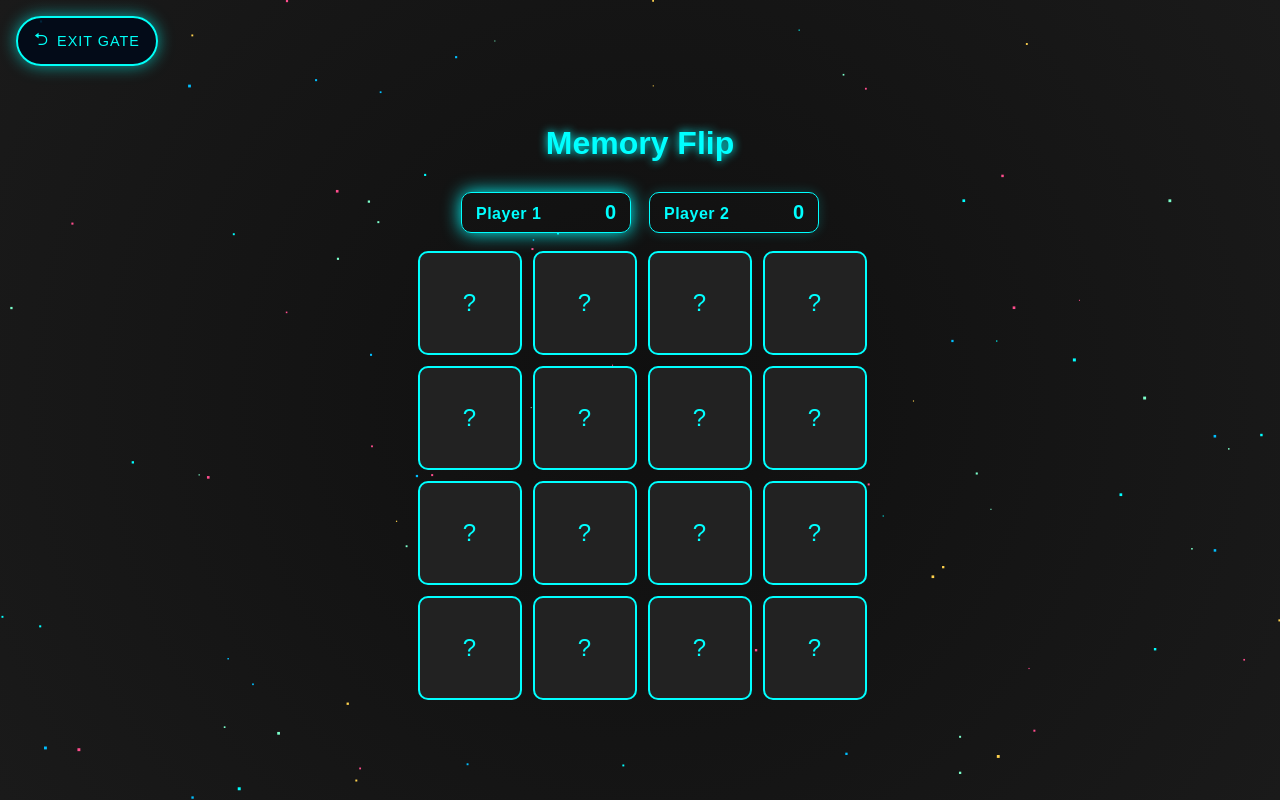
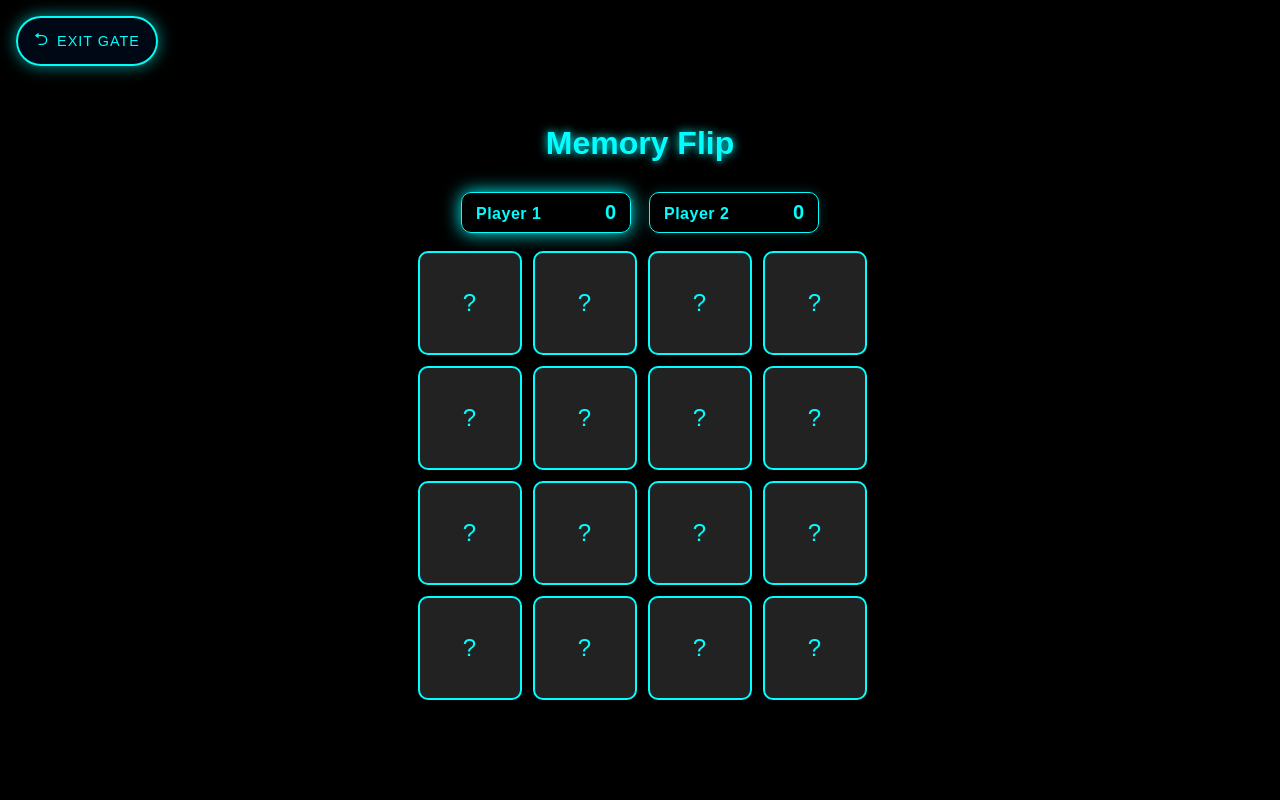
Before and after one commit to pranay-gole/Axion, a Flask app: page /memory in a window 1280 px wide. Run offline with Flask 3, Linux system fonts and the light colour scheme; a user stored in the database is signed in; data comes from the database, SQL or seed files in the repository; both versions use the stored data as it was after the commit.

Commit message:
Removed particle effect and switched to pitch-black background

```diff
--- a/static/games/memoryflip/particles.js
+++ /dev/null
@@ -1,38 +0,0 @@
-const canvas = document.getElementById('particles');
-const ctx = canvas.getContext('2d');
-let particles = [];
-const colors = ['#00ffff', '#ff4d8d', '#7cffcb', '#ffd24d', '#00bfff'];
-
-function resize() {
-  canvas.width = window.innerWidth;
-  canvas.height = window.innerHeight;
-}
-window.addEventListener('resize', resize);
-resize();
-
-function createParticle() {
-  return {
-    x: Math.random() * canvas.width,
-    y: Math.random() * canvas.height,
-    size: Math.random() * 2 + 1,
-    color: colors[Math.floor(Math.random() * colors.length)],
-    speedY: Math.random() * 1 + 0.5,
-  };
-}
-
-for (let i = 0; i < 100; i++) particles.push(createParticle());
-
-function draw() {
-  ctx.clearRect(0, 0, canvas.width, canvas.height);
-  for (let p of particles) {
-    ctx.fillStyle = p.color;
-    ctx.fillRect(p.x, p.y, p.size, p.size);
-    p.y += p.speedY;
-    if (p.y > canvas.height) {
-      p.y = 0;
-      p.x = Math.random() * canvas.width;
-    }
-  }
-  requestAnimationFrame(draw);
-}
-draw();
--- a/static/games/memoryflip/style.css
+++ b/static/games/memoryflip/style.css
@@ -177,3 +177,11 @@ button {
     font-size: 0.75rem;
   }
 }
+
+body {
+    background: #000000 !important;
+}
+
+canvas {
+    background: #000000 !important;
+}
```
Also changed, not shown: static/games/fruit_catcher/style.css (+8 -0 lines), database/usersdata.db.
